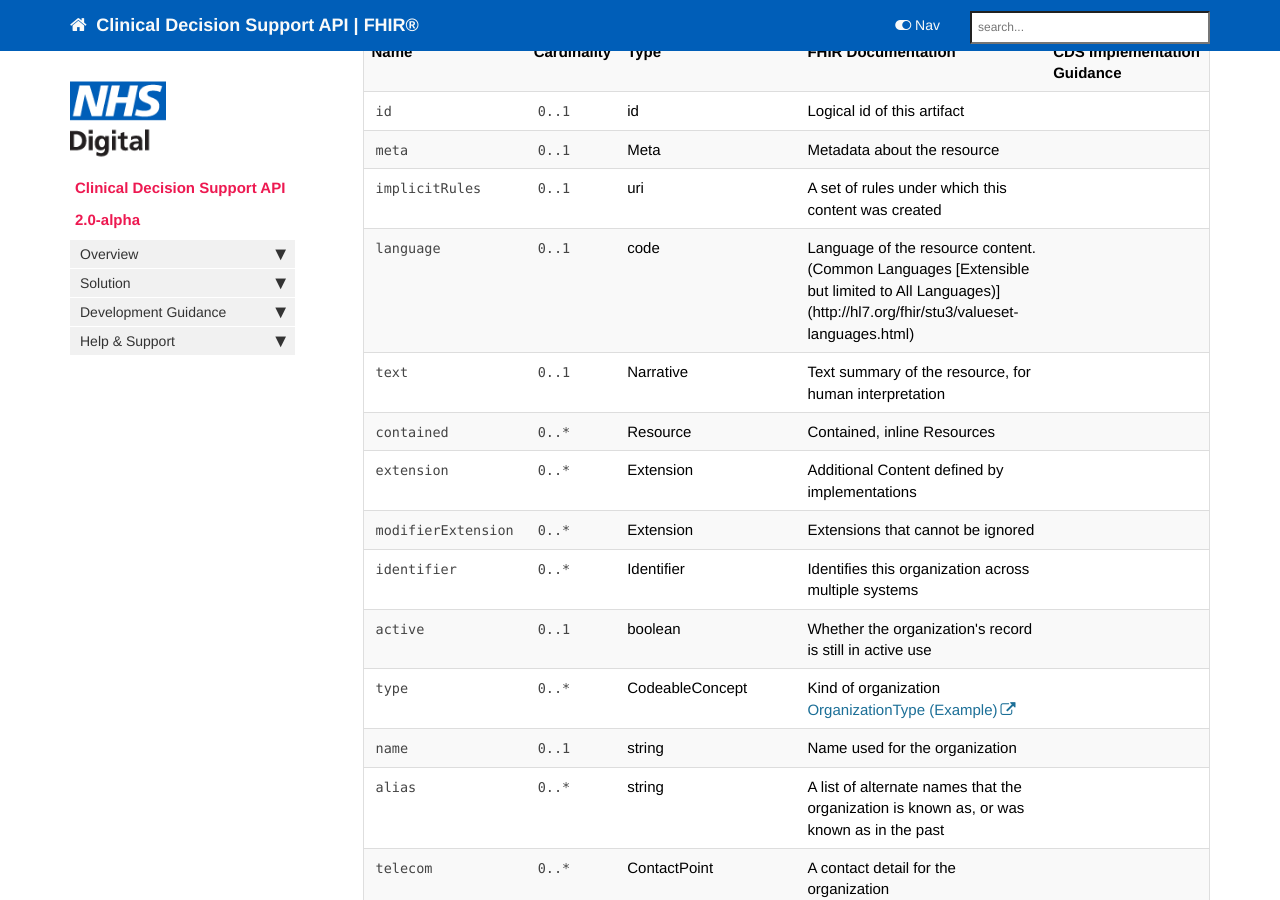
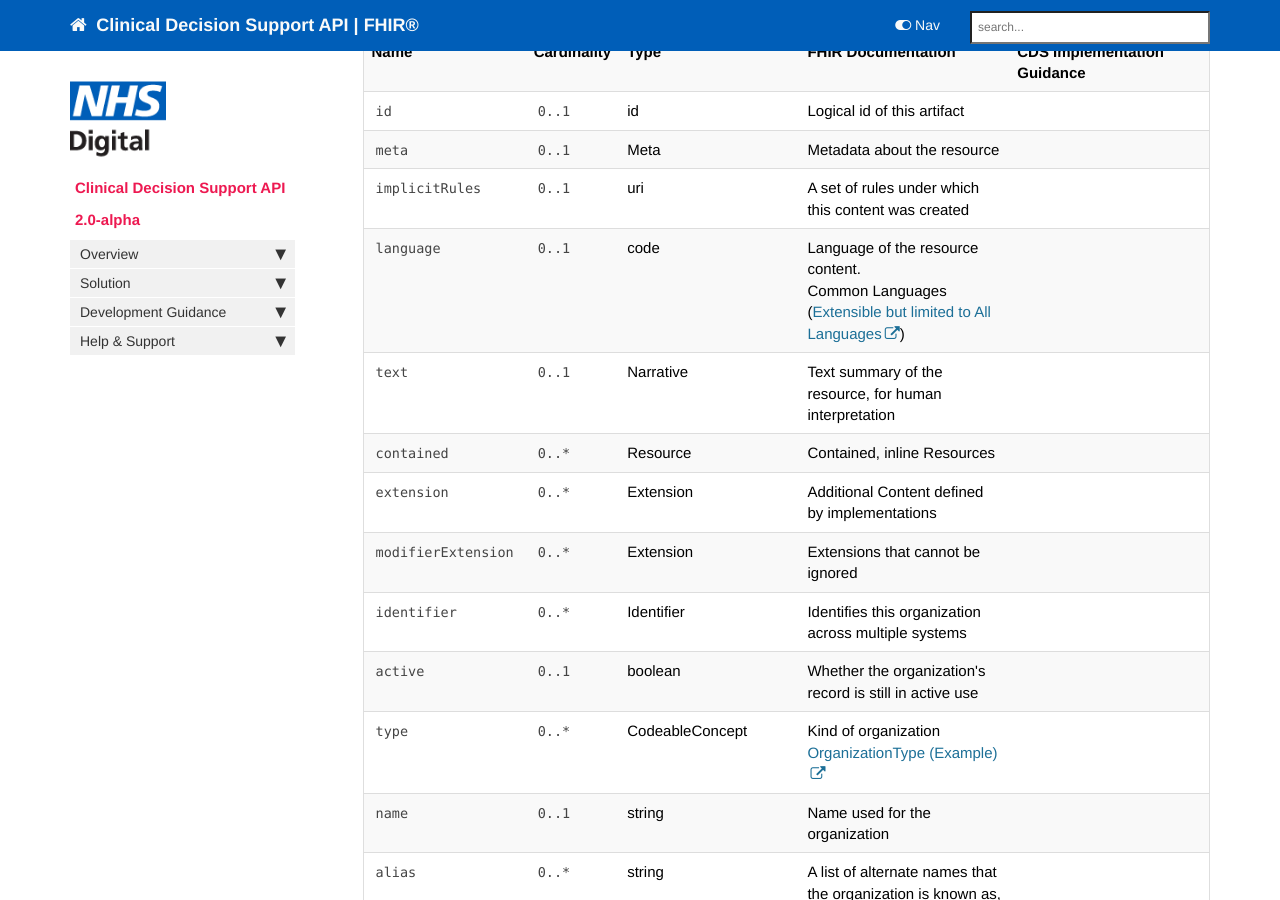
Before and after one commit to nhsconnect/FHIR-CDS, a Jekyll site: the page built from pages/explore/api_organization.md, in a window 1280 px wide and 900 px high, scrolled down 564 px. Built offline with Jekyll 4.4.1, drawn with Linux system fonts in a browser that asks for light colours; nearby versions of some CDN libraries; comment, search, counter and statistics services are not loaded; part of the change alters nothing that is shown.

Commit message:
pages/explore/api_organization.md updated from https://stackedit.io/

```diff
--- a/pages/explore/api_organization.md
+++ b/pages/explore/api_organization.md
@@ -54,7 +54,7 @@ Detailed implementation guidance for an `Organization` resource in the CDS conte
   <td><code>language</code></td>
     <td><code>0..1</code></td>
     <td>code</td>
-    <td>Language of the resource content. <br/> (Common Languages [Extensible but limited to All Languages)](http://hl7.org/fhir/stu3/valueset-languages.html)</td>
+    <td>Language of the resource content. <br/> Common Languages (<a href="http://hl7.org/fhir/stu3/valueset-languages.html">Extensible but limited to All Languages</a>)</td>
 	<td></td>
 </tr>
 <tr>
@@ -190,5 +190,6 @@ Detailed implementation guidance for an `Organization` resource in the CDS conte
 </table>
 
 <!--stackedit_data:
-eyJoaXN0b3J5IjpbMTQ0MzczNDU1OCwyMTY2MTA1NzZdfQ==
+eyJoaXN0b3J5IjpbLTE5Nzg2Njc5ODQsMTQ0MzczNDU1OCwyMT
+Y2MTA1NzZdfQ==
 -->
```
